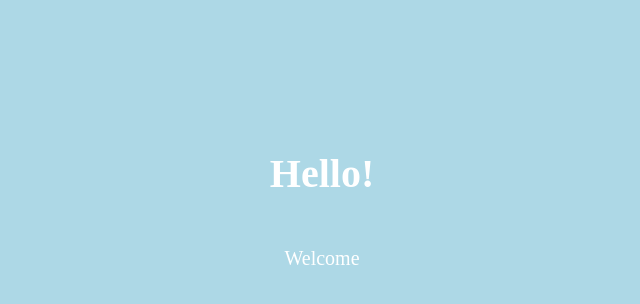
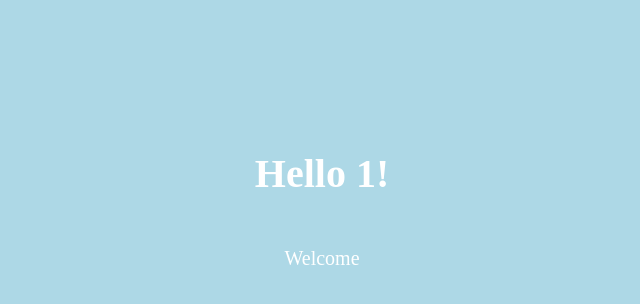
Before and after one commit to noname11737/lab1, a plain HTML site: page index.html in a window 1280 px wide. Shown: the full height of the page, 318-958 px from the left. Drawn offline with Linux system fonts and the light colour scheme.

Commit message:
Update index.html

```diff
--- a/index.html
+++ b/index.html
@@ -23,7 +23,7 @@
         </style>
 </head>
 <body>
-    <h1>Hello!</h1>
+    <h1>Hello 1!</h1>
     <p>Welcome</p>
 </body>
 </html>
```
